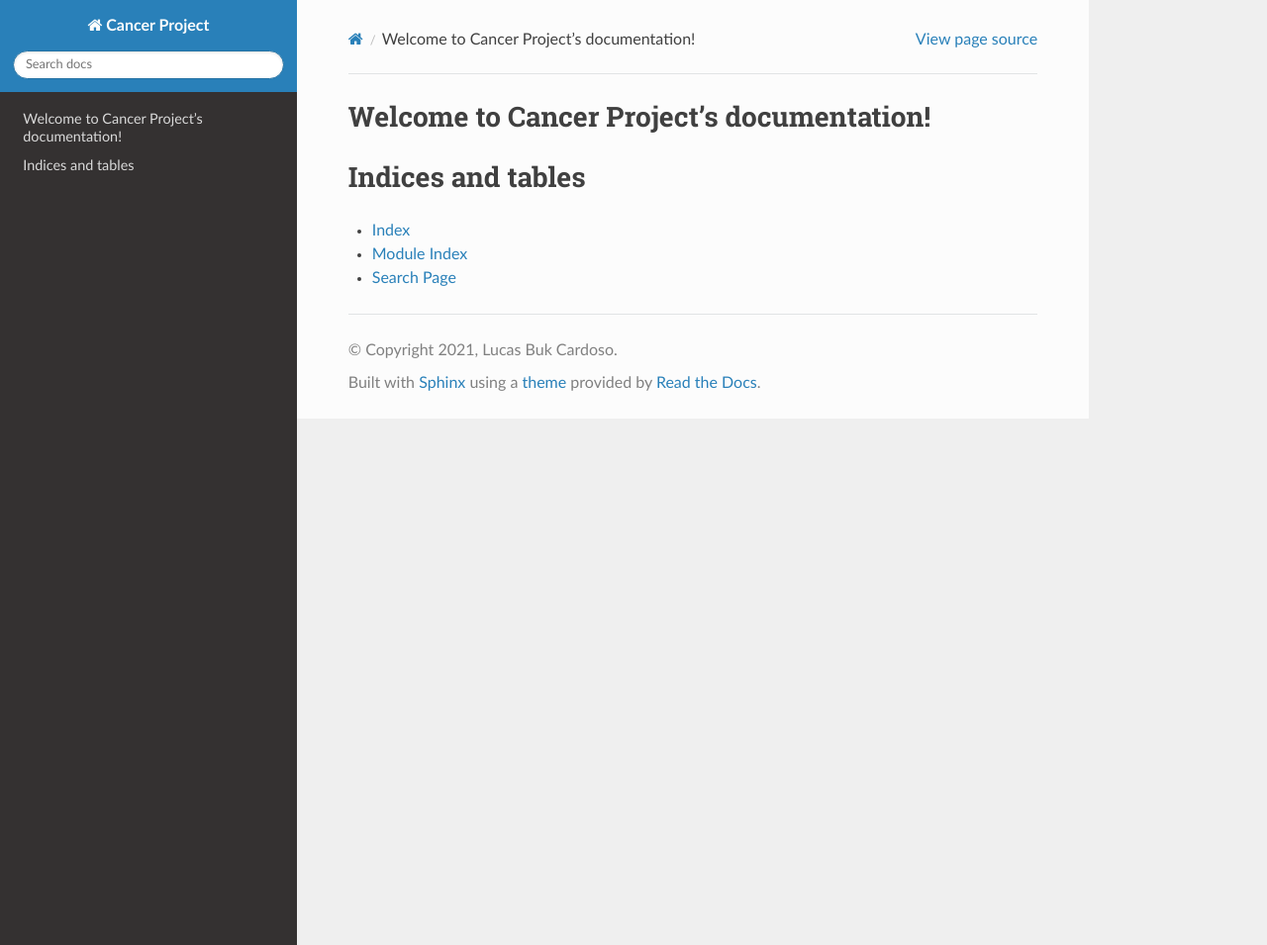
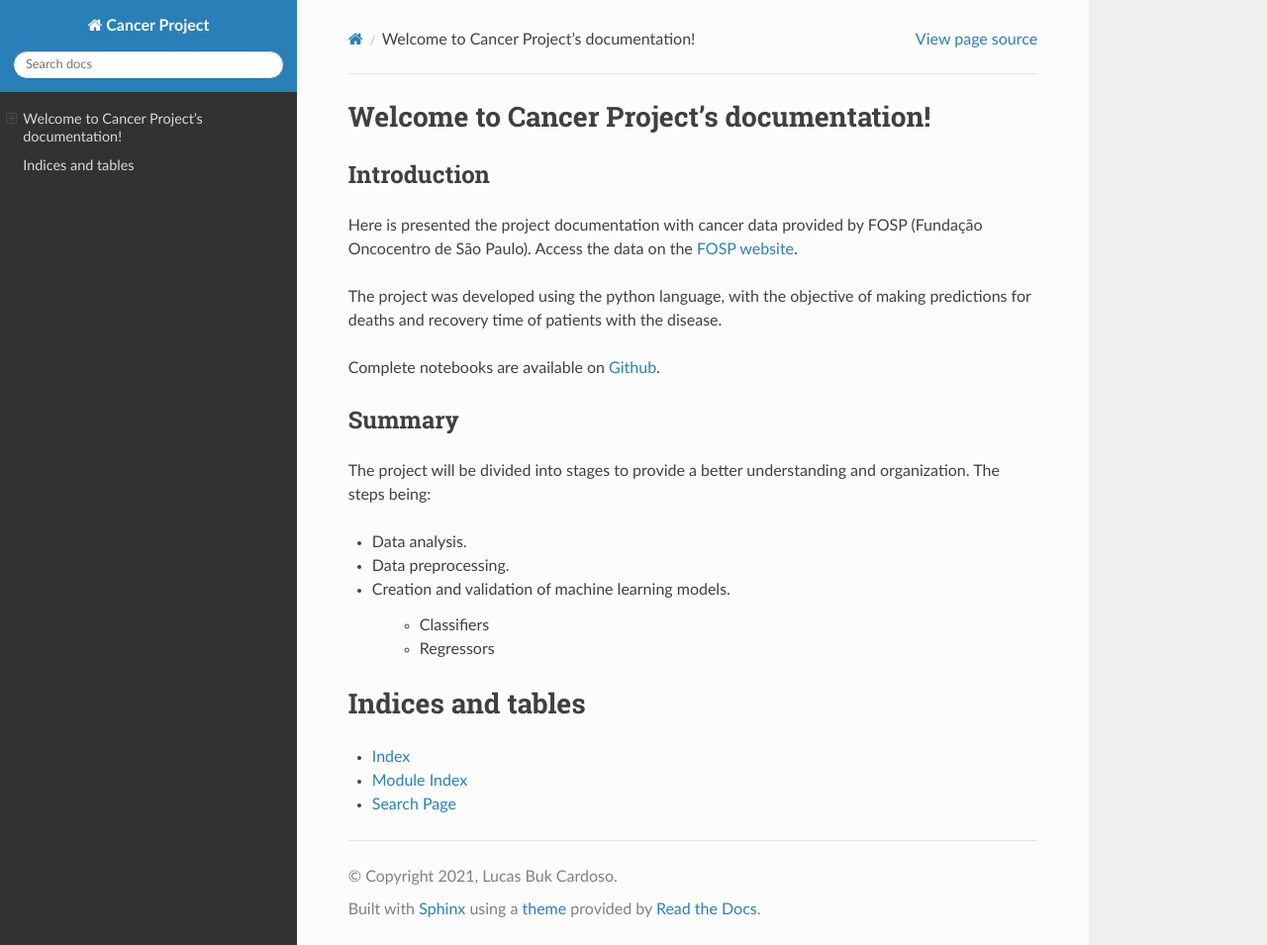
Before and after one commit to DCD-NSEE/cancer_project, a Sphinx documentation site: the page built from docs/index.rst, in a window 1280 px wide and 955 px high. Shown: the whole window at 99% size. Built offline with Sphinx 7.4.7 and the Read the Docs theme 2.0.0, drawn with Linux system fonts in a browser that asks for light colours; pages that are not in the unit, such as notebooks, are missing from menus.

Commit message:
Update index

```diff
--- a/docs/index.rst
+++ b/docs/index.rst
@@ -5,6 +5,27 @@
 
 Welcome to Cancer Project's documentation!
 ==========================================
+
+Introduction
+------------
+
+Here is presented the project documentation with cancer data provided by FOSP (Fundação Oncocentro de São Paulo). Access the data on the `FOSP website <http://www.fosp.saude.sp.gov.br/publicacoes/downloadarquivos>`_.
+
+The project was developed using the python language, with the objective of making predictions for deaths and recovery time of patients with the disease.
+
+Complete notebooks are available on `Github <https://github.com/Lucas-Buk/cancer_project>`_.
+
+Summary
+-------
+
+The project will be divided into stages to provide a better understanding and organization. The steps being:
+
+* Data analysis.
+* Data preprocessing.
+* Creation and validation of machine learning models.
+
+   * Classifiers
+   * Regressors
 
 .. toctree::
    :maxdepth: 2
```
Also changed, not shown: 6 other files.
